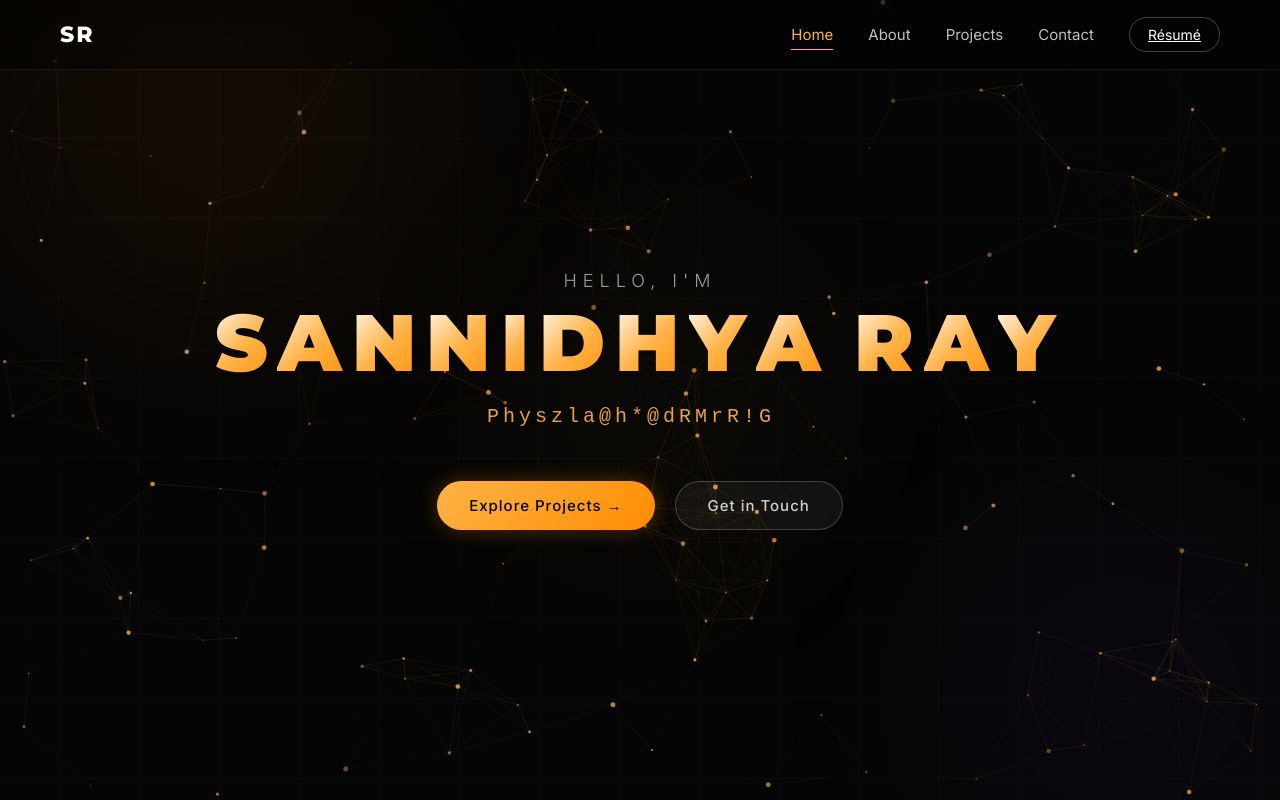
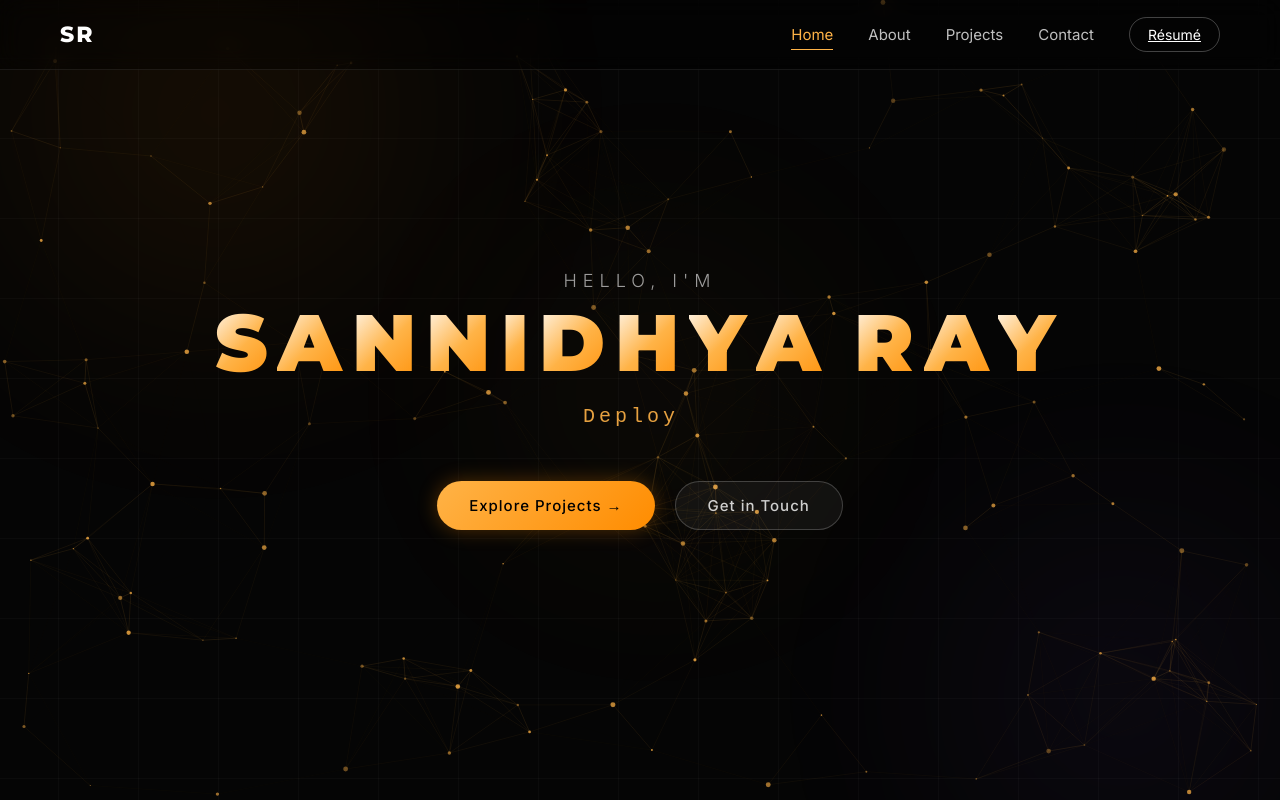
Before and after one commit to SRay2005/portfolio, a Next.js app: page /home in a window 1280 px wide. Built offline with nearby package versions, Linux system fonts and the light colour scheme.

Commit message:
edit: content changes

```diff
--- a/app/home/page.tsx
+++ b/app/home/page.tsx
@@ -279,8 +279,10 @@ export default function Home() {
           <MagneticText text="SANNIDHYA RAY" />
           <ScrambleText
             texts={[
-              "Electronics Engineer",
-              "Physics Researcher",
+              "Build",
+              "Deploy",
+              "Scale",
+              "Innovate"
             ]}
           />
           <div className="home-cta-row">
```
